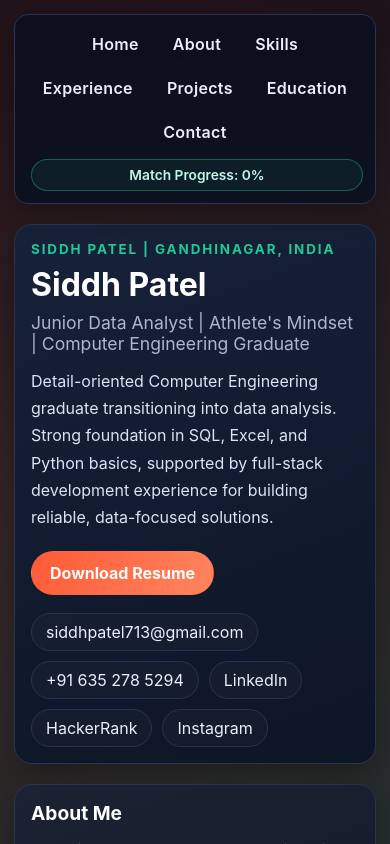
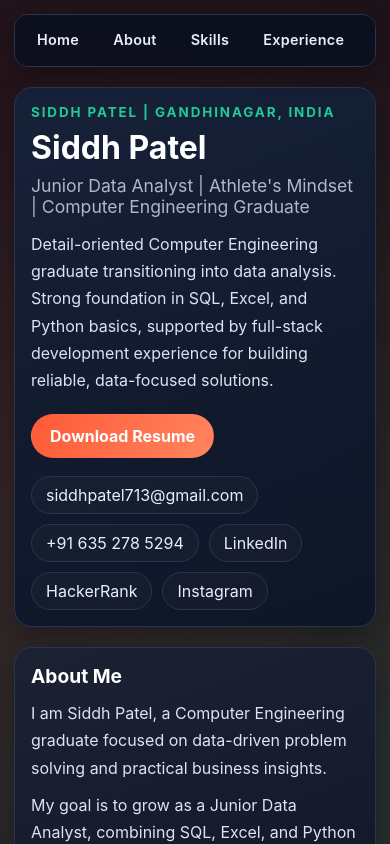
Before and after one commit to Siddhpatel07/data-analyst-portfolio, a React (Vite) app: page / in a window 390 px wide. Shown: the top 844 px of the page. Built offline with nearby package versions, Linux system fonts and the light colour scheme.

Commit message:
updated mobile navbar to be horizontally swipeable

```diff
--- a/src/App.css
+++ b/src/App.css
@@ -424,16 +424,34 @@ footer p {
     padding: 16px;
   }
 
+  /* --- NEW: Swipeable Mobile Menu --- */
   .top-nav {
-    justify-content: center;
+    justify-content: flex-start;
+    flex-wrap: nowrap;      /* Stops the items from stacking */
+    overflow-x: auto;       /* Allows swiping horizontally */
+    -ms-overflow-style: none;  /* Hides scrollbar in IE/Edge */
+    scrollbar-width: none;     /* Hides scrollbar in Firefox */
+    padding: 10px;
+  }
+
+  /* Hides scrollbar in Chrome/Safari/Phones */
+  .top-nav::-webkit-scrollbar {
+    display: none;
+  }
+
+  /* Prevents the text from squishing when swiping */
+  .top-nav a,
+  .match-progress {
+    flex-shrink: 0;
+    font-size: 0.9rem;      /* Slightly smaller text for mobile */
+    padding: 6px 12px;
   }
 
   .match-progress {
-    width: 100%;
+    width: auto;            /* Resets the width so it fits in the row */
     text-align: center;
   }
 
-  /* --- Increased from 140px to 160px --- */
   header[id],
   section[id] {
     scroll-margin-top: 75px;
```
